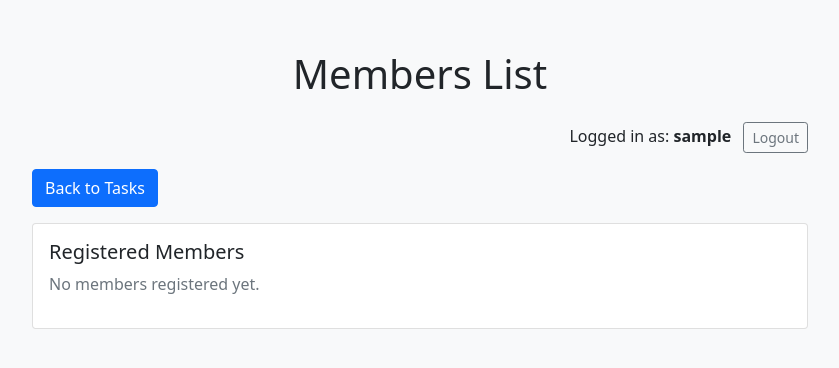
After one commit to Janutoo/devops-cloud-project, a Flask app: page /members in a window 1280 px wide. The commit adds this page. Shown: the top 368 px of the page, without its empty margins (220-1059 px from the left). Run offline with Flask 3, Linux system fonts and the light colour scheme; the visitor is signed in with stand-in values (Sample User, id 1).

Commit message:
feat: add members page and link to display registered users

```diff
--- a/app/app.py
+++ b/app/app.py
@@ -72,6 +72,11 @@ def logout():
     logout_user()
     return redirect(url_for("login"))
 
+@app.route("/members")
+@login_required
+def members():
+    return render_template("members.html", users=users)
+
 @app.route("/api/tasks", methods=["GET"])
 @login_required
 def get_tasks():
--- a/app/templates/index.html
+++ b/app/templates/index.html
@@ -82,6 +82,7 @@
 
                 <h1 class="text-center mb-4">Task Manager</h1>
                 <div class="text-end mb-3">
+                    <a href="{{ url_for('members') }}" class="btn btn-sm btn-outline-primary me-2">Members</a>
                     <span class="me-2">Logged in as: <strong>{{ current_user.username }}</strong></span>
                     <a href="{{ url_for('logout') }}" class="btn btn-sm btn-outline-secondary">Logout</a>
                 </div>
--- /dev/null
+++ b/app/templates/members.html
@@ -0,0 +1,69 @@
+<!DOCTYPE html>
+<html lang="en">
+<head>
+    <meta charset="UTF-8">
+    <meta name="viewport" content="width=device-width, initial-scale=1.0">
+    <title>Members List</title>
+    <link href="https://cdn.jsdelivr.net/npm/bootstrap@5.1.3/dist/css/bootstrap.min.css" rel="stylesheet">
+    <style>
+        body {
+            background-color: #f8f9fa;
+        }
+        .container {
+            max-width: 800px;
+            margin-top: 50px;
+        }
+        .member-item {
+            background: white;
+            border-radius: 8px;
+            padding: 15px;
+            margin-bottom: 10px;
+            box-shadow: 0 2px 4px rgba(0,0,0,0.1);
+        }
+    </style>
+</head>
+<body>
+    <div class="container">
+        <div class="row">
+            <div class="col-12">
+                <h1 class="text-center mb-4">Members List</h1>
+                <div class="text-end mb-3">
+                    <span class="me-2">Logged in as: <strong>{{ current_user.username }}</strong></span>
+                    <a href="{{ url_for('logout') }}" class="btn btn-sm btn-outline-secondary">Logout</a>
+                </div>
+                <div class="mb-3">
+                    <a href="{{ url_for('home') }}" class="btn btn-primary">Back to Tasks</a>
+                </div>
+
+                <!-- Members List -->
+                <div class="card">
+                    <div class="card-body">
+                        <h5 class="card-title">Registered Members</h5>
+                        <div id="memberList">
+                            {% if users %}
+                                {% for user in users %}
+                                <div class="member-item">
+                                    <div class="d-flex justify-content-between align-items-center">
+                                        <div>
+                                            <strong>{{ user.username }}</strong>
+                                            <small class="text-muted d-block">User ID: {{ user.id }}</small>
+                                        </div>
+                                        {% if user.username == current_user.username %}
+                                        <span class="badge bg-primary">You</span>
+                                        {% endif %}
+                                    </div>
+                                </div>
+                                {% endfor %}
+                            {% else %}
+                                <p class="text-muted">No members registered yet.</p>
+                            {% endif %}
+                        </div>
+                    </div>
+                </div>
+            </div>
+        </div>
+    </div>
+
+    <script src="https://cdn.jsdelivr.net/npm/bootstrap@5.1.3/dist/js/bootstrap.bundle.min.js"></script>
+</body>
+</html>
```
